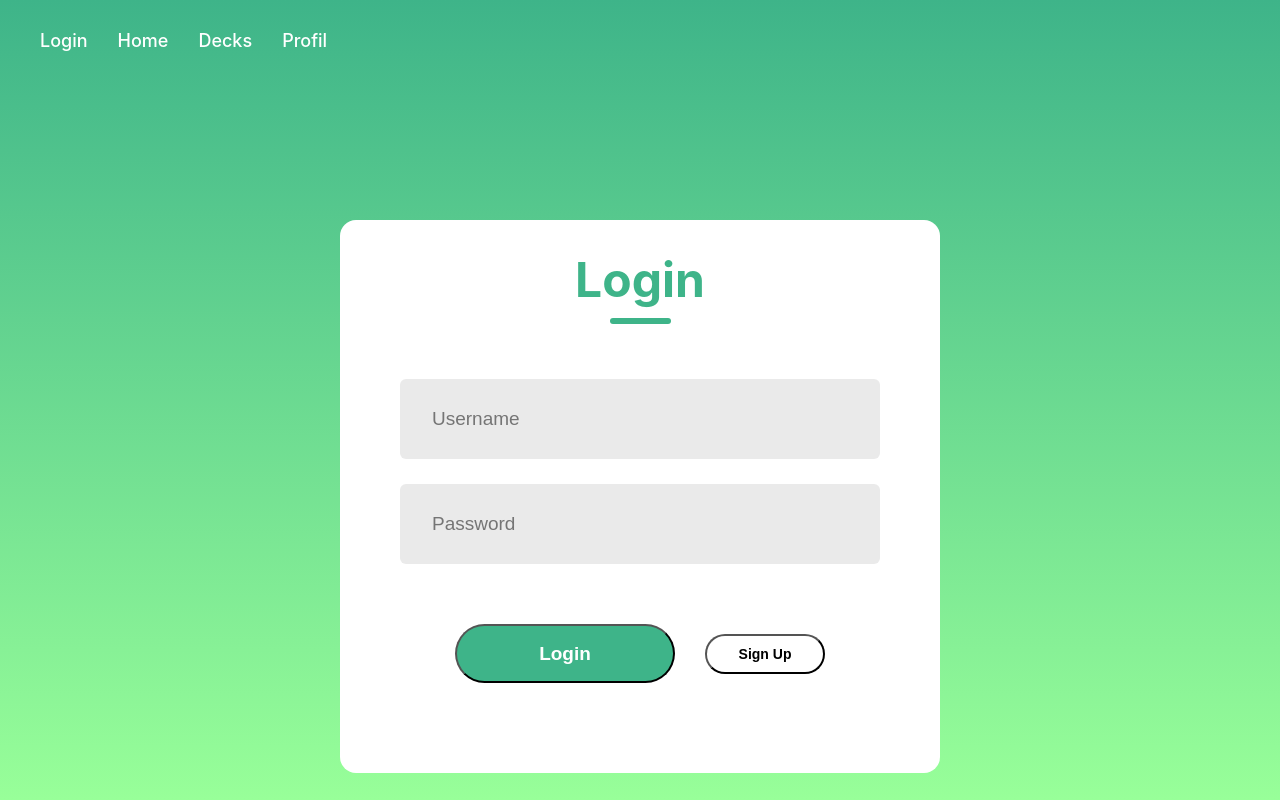
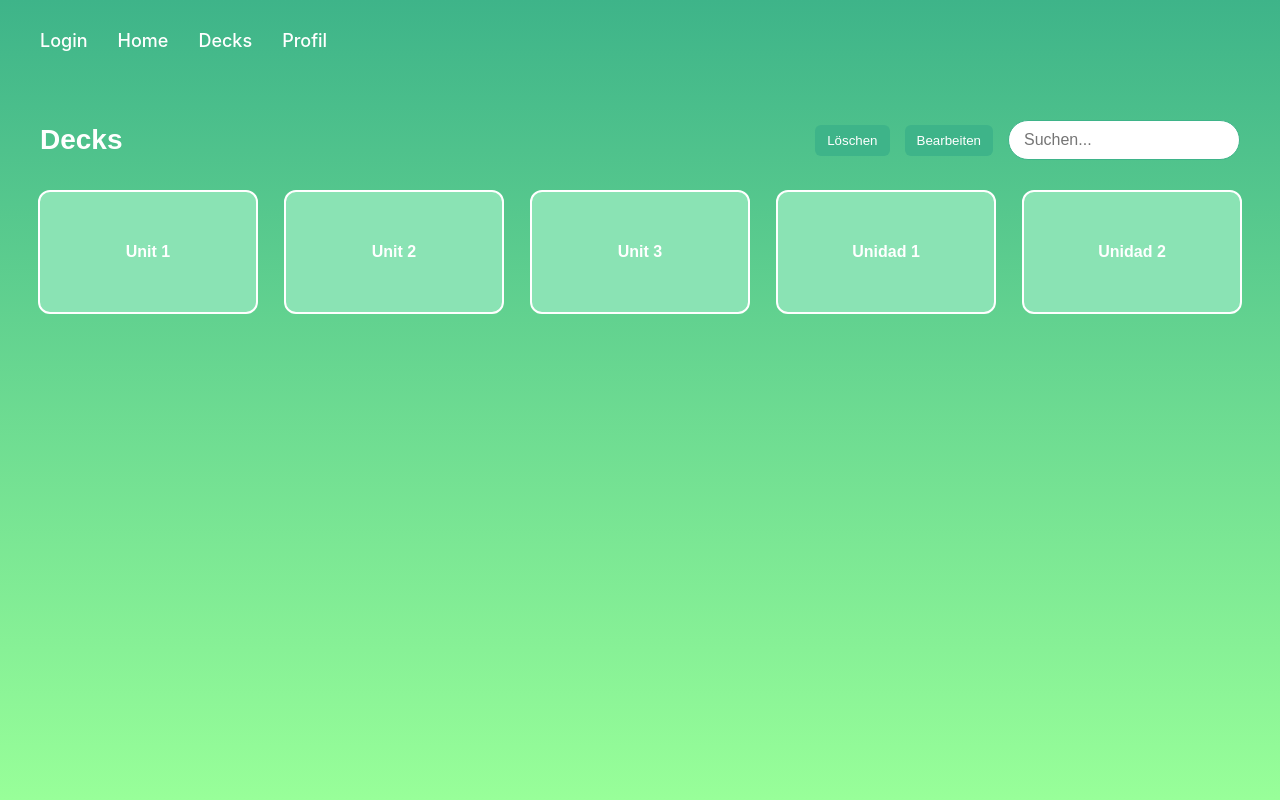
Before and after one commit to silvium04/flashcardsonline, a React (Create React App) app in the folder frontend-new/login-signup/: page /decks in a window 1280 px wide. Built offline with nearby package versions, Linux system fonts and the light colour scheme.

Commit message:
Deck Overview added with search and delete functionality

```diff
--- a/frontend-new/login-signup/package.json
+++ b/frontend-new/login-signup/package.json
@@ -3,6 +3,8 @@
   "version": "0.1.0",
   "private": true,
   "dependencies": {
+    "@fortawesome/free-solid-svg-icons": "^6.7.2",
+    "@fortawesome/react-fontawesome": "^0.2.2",
     "@testing-library/dom": "^10.4.0",
     "@testing-library/jest-dom": "^6.6.3",
     "@testing-library/react": "^16.3.0",
--- a/frontend-new/login-signup/src/App.js
+++ b/frontend-new/login-signup/src/App.js
@@ -4,6 +4,7 @@ import Login from "./Login";
 import Signup from "./Signup";
 import Navbar from "./Navbar";
 import HomePage from "./HomePage";
+import DeckOverview from "./DeckOverview";
 
 function App() {
   return (
@@ -12,7 +13,8 @@ function App() {
       <Routes>
         <Route path="/login" element={<Login />} />
         <Route path="/signup" element={<Signup />} />
-        <Route path="/home" element={<HomePage />} />
+        <Route path="/" element={<HomePage />} />
+        <Route path="/decks" element={<DeckOverview />} />
         <Route path="*" element={<Login />} />
       </Routes>
     </Router>
--- /dev/null
+++ b/frontend-new/login-signup/src/DeckOverview.css
@@ -0,0 +1,113 @@
+.deck-overview {
+  padding: 120px 40px 40px 40px; /* Top Padding hinzugefügt */
+  font-family: sans-serif;
+  min-height: 100vh;
+  box-sizing: border-box;
+}
+
+.deck-header {
+  display: flex;
+  justify-content: space-between;
+  align-items: center;
+  margin-bottom: 30px;
+}
+
+.deck-header h2 {
+  font-size: 28px;
+  color: white;
+  margin: 0;
+}
+
+.deck-header input {
+  padding: 10px 15px;
+  font-size: 16px;
+  border: 1px solid #3eb489;
+  border-radius: 20px;
+  outline: none;
+  width: 200px;
+}
+
+.deck-grid {
+  display: grid;
+  grid-template-columns: repeat(auto-fill, minmax(180px, 1fr));
+  gap: 30px;
+}
+
+.deck-card {
+  display: flex;
+  flex-direction: column;
+  align-items: center;
+  cursor: pointer;
+  text-align: center;
+}
+
+.deck-box {
+  width: 100%;
+  height: 120px;
+  background-color: #8ae3b4;
+  border: 2px solid white; /* weißer Rand */
+  border-radius: 12px;
+  display: flex;
+  justify-content: center;
+  align-items: center;
+  transition: transform 0.2s ease;
+}
+
+.deck-card:hover .deck-box {
+  transform: scale(1.03);
+  background-color: #6cd09e;
+}
+
+.deck-name {
+  font-size: 16px;
+  color: white; /* weißer Text */
+  font-weight: 600;
+}
+
+.deck-controls {
+  display: flex;
+  align-items: center;
+  gap: 15px;
+}
+
+.deck-controls button {
+  padding: 8px 12px;
+  background-color: #3eb489;
+  color: white;
+  border: none;
+  border-radius: 6px;
+  cursor: pointer;
+  font-weight: 500;
+}
+
+.deck-controls button:hover {
+  background-color: #36a07a;
+}
+
+.deck-controls input {
+  padding: 10px 15px;
+  font-size: 16px;
+  border: 1px solid #3eb489;
+  border-radius: 20px;
+  outline: none;
+  width: 200px;
+}
+
+/* Visueller Hinweis: Deck leuchtet rot bei Löschmodus */
+.deck-card.delete-mode:hover .deck-box {
+  background-color: #ff6b6b;
+  border-color: #fff;
+}
+
+/* Visueller Hinweis: Stift-Icon im Bearbeiten-Modus */
+.deck-card.edit-mode .deck-box {
+  position: relative;
+}
+
+.deck-card.edit-mode .edit-icon {
+  position: absolute;
+  top: 8px;
+  right: 10px;
+  font-size: 18px;
+  color: white;
+}
--- /dev/null
+++ b/frontend-new/login-signup/src/DeckOverview.jsx
@@ -0,0 +1,89 @@
+import React, { useState } from "react";
+import { useNavigate } from "react-router-dom";
+import "./DeckOverview.css";
+import { FontAwesomeIcon } from "@fortawesome/react-fontawesome";
+import { faPen } from "@fortawesome/free-solid-svg-icons";
+
+const initialDecks = [
+  { id: 1, name: "Unit 1" },
+  { id: 2, name: "Unit 2" },
+  { id: 3, name: "Unit 3" },
+  { id: 4, name: "Unidad 1" },
+  { id: 5, name: "Unidad 2" },
+];
+
+const DeckOverview = () => {
+  const [search, setSearch] = useState("");
+  const [decks, setDecks] = useState(initialDecks);
+  const [mode, setMode] = useState(null); // 'delete' or 'edit'
+  const navigate = useNavigate();
+
+  const filteredDecks = decks.filter((deck) =>
+    deck.name.toLowerCase().includes(search.toLowerCase())
+  );
+
+  const handleDelete = (deckId) => {
+    const confirmed = window.confirm(
+      "Möchtest du dieses Deck wirklich löschen?"
+    );
+    if (confirmed) {
+      setDecks((prev) => prev.filter((deck) => deck.id !== deckId));
+      setMode(null);
+    }
+  };
+
+  const handleEdit = (deckId) => {
+    const newName = prompt("Neuer Name für das Deck:");
+    if (newName) {
+      setDecks((prev) =>
+        prev.map((deck) =>
+          deck.id === deckId ? { ...deck, name: newName } : deck
+        )
+      );
+      setMode(null);
+    }
+  };
+
+  return (
+    <div className="deck-overview">
+      <div className="deck-header">
+        <h2>Decks</h2>
+        <div className="deck-controls">
+          <button onClick={() => setMode("delete")}>Löschen</button>
+          <button onClick={() => setMode("edit")}>Bearbeiten</button>
+          <input
+            type="text"
+            placeholder="Suchen..."
+            value={search}
+            onChange={(e) => setSearch(e.target.value)}
+          />
+        </div>
+      </div>
+
+      <div className="deck-grid">
+        {filteredDecks.map((deck) => (
+          <div
+            key={deck.id}
+            className={`deck-card ${mode === "delete" ? "delete-mode" : ""} ${
+              mode === "edit" ? "edit-mode" : ""
+            }`}
+            onClick={() => {
+              if (mode === "delete") handleDelete(deck.id);
+              else if (mode === "edit") handleEdit(deck.id);
+              else navigate(`/deck/${deck.id}`);
+            }}
+          >
+            <div className="deck-box">
+              <span className="deck-name">{deck.name}</span>
+              {mode === "edit" && (
+                <FontAwesomeIcon icon={faPen} className="edit-icon" />
+              )}
+            </div>
+          </div>
+        ))}
+      </div>
+    </div>
+  );
+};
+
+export default DeckOverview;
--- a/frontend-new/login-signup/src/HomePage.css
+++ b/frontend-new/login-signup/src/HomePage.css
@@ -0,0 +1,13 @@
+.homepage {
+  display: flex;
+  justify-content: center; /* horizontal zentrieren */
+  align-items: center; /* vertikal zentrieren */
+  height: 100vh; /* volle Höhe des Viewports */
+  background: linear-gradient(
+    #3eb489,
+    #98ff99
+  ); /* optional: Hintergrundfarbe */
+  text-align: center;
+  flex-direction: column;
+  color: white;
+}
--- a/frontend-new/login-signup/src/HomePage.jsx
+++ b/frontend-new/login-signup/src/HomePage.jsx
@@ -3,9 +3,8 @@ import "./HomePage.css";
 
 const HomePage = () => {
   return (
-    <div>
+    <div className="homepage">
       <h1>Welcome to Flashcards Online</h1>
-      <p>This is the main page of the application.</p>
     </div>
   );
 };
--- a/frontend-new/login-signup/src/Navbar.jsx
+++ b/frontend-new/login-signup/src/Navbar.jsx
@@ -7,8 +7,8 @@ const Navbar = () => {
     <header className="header">
       <nav className="navbar">
         <Link to="/login">Login</Link>
-        <Link to="/home">Home</Link>
-        <Link to="/">Decks</Link>
+        <Link to="/">Home</Link>
+        <Link to="/decks">Decks</Link>
         <Link to="/">Profil</Link>
         <Link to="/"></Link>
       </nav>
```
Also changed, not shown: 1 other file (tests, documents, lock files or other folders).
